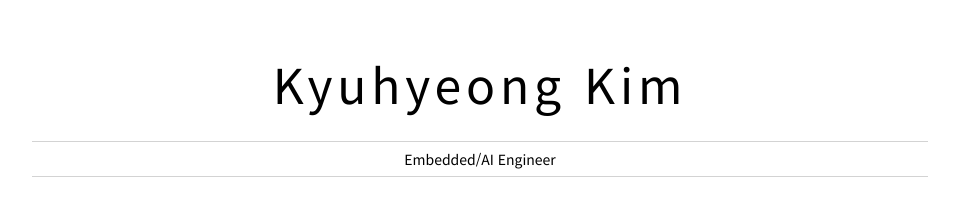
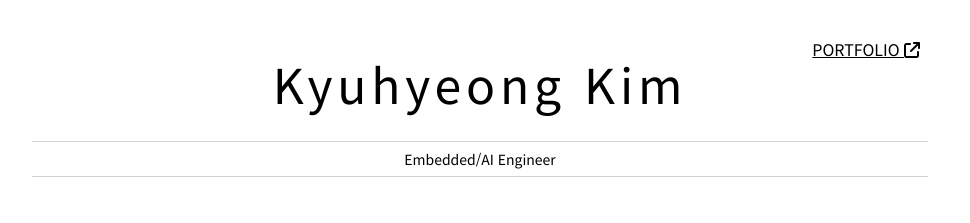
Before and after one commit to stall-embedded/resume, a plain HTML site: page index.html in a window 1280 px wide. Shown: the top 223 px of the page, without its empty margins (160-1130 px from the left). Drawn offline with Linux system fonts and the light colour scheme.

Commit message:
add PORTFOLIO link

```diff
--- a/index.html
+++ b/index.html
@@ -9,10 +9,16 @@
 </head>
 <body>
     <header id="header">
+      <div class="header-content">
         <h1>Kyuhyeong Kim</h1>
         <hr>
         Embedded/AI Engineer
         <hr>
+      </div>
+        <a href="https://github.com/stall-embedded/stall-embedded.github.io/blob/main/PORTFOLIO.md" target="_blank" id="portfolioLink">
+          PORTFOLIO
+          <i class="fas fa-arrow-up-right-from-square"></i>
+        </a>
       </header>
 
       <main>
--- a/style.css
+++ b/style.css
@@ -28,6 +28,11 @@ main {
 header {
     text-align: center;
     margin: auto 2rem;
+    position: relative;
+}
+
+.header-content {
+    text-align: center;
 }
 
 section {
@@ -56,3 +61,12 @@ i {
 #mainLeft {
     border-right: 1px solid lightgray;
 }
+
+#portfolioLink {
+    position: absolute;    /* 절대 위치 대신 상대 위치로 변경 */
+    top: 20%;              /* 상위 요소 대비 상단에서 50% 위치 */
+    right: 0;              /* 오른쪽 정렬 */
+    transform: translateY(-100%); /* Y축 기준으로 -50% 이동하여 중앙 정렬 */
+    font-size: 1rem;       /* 아이콘 크기 조정 */
+    color: #000;           /* 아이콘 색상 */
+}
```
